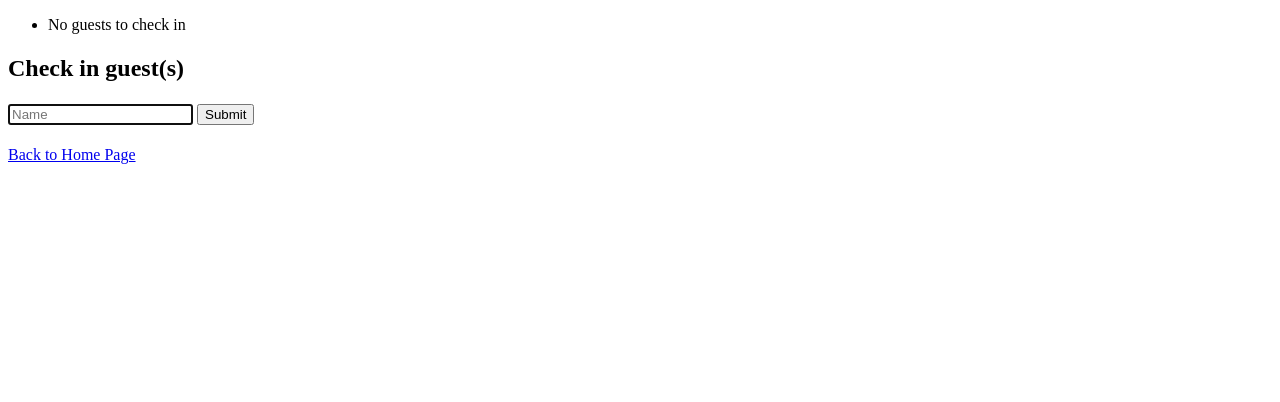
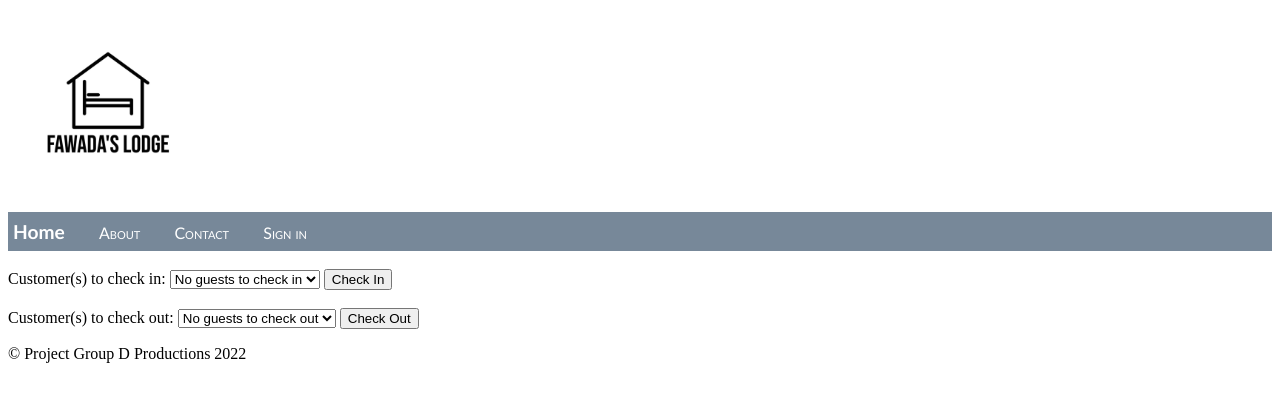
Before and after one commit to lcleigh/Lodge, a Django app: template Lodge/templates/lodge/checkin.html in a window 1280 px wide. Shown: the top 402 px of the page. Run offline with Django 4.2, Linux system fonts and the light colour scheme; the template is opened without the code that fills it, so the values that code supplies are empty.

Commit message:
Adding code to work with sql

```diff
--- /dev/null
+++ b/Lodge/static/lodge/site.css
@@ -0,0 +1,62 @@
+.message {
+    font-weight: 600;
+    color: blue;
+}
+
+.navbar {
+    background-color: lightslategray;
+    font-size: 1em;
+    font-family: 'Trebuchet MS', 'Lucida Sans Unicode', 'Lucida Grande', 'Lucida Sans', Arial, sans-serif;
+    color: white;
+    padding: 8px 5px 8px 5px;
+}
+
+.navbar a {
+    text-decoration: none;
+    color: inherit;
+}
+
+.navbar-brand {
+    font-size: 1.2em;
+    font-weight: 600;
+}
+
+.navbar-item {
+    font-variant: small-caps;
+    margin-left: 30px;
+}
+
+.body-content {
+    padding: 5px;
+    font-family:'Segoe UI', Tahoma, Geneva, Verdana, sans-serif;
+}
+
+.centered
+{
+       text-align: center;
+}
+
+.left
+{
+       text-align: left;
+}
+
+.large
+{
+    font-size: large;
+}
+
+ul {
+    list-style-type: none;
+    margin: 0;
+    padding: 0;
+  }
+
+  a {
+      color: #ff0000;
+      text-decoration: none;
+    }
+
+  a:hover {
+      text-decoration: underline;
+  }
--- a/Lodge/templates/lodge/checkin.html
+++ b/Lodge/templates/lodge/checkin.html
@@ -3,37 +3,42 @@
 {% block body %}
 
     <!--<h1>Check in list - {% now "l jS F Y" %}  </h1>-->
+        <br />
 
+    {% if messages %}
+        {% for message in messages %}
+            {% if message.tags == 'success' %}
+                <h1>{{ message|escape|safe }}</h1>
+            {% endif %}
+        {% endfor %}
+    {% endif %}
 
-    <ul>
-        {% for checkin in bookings %}
-            <label for="checkin">Customer to check in:</label>
-            <li> {{ cust_list }} </li>
+    <form action="{% url 'checked_in' %}" method="post">
+        {% csrf_token %}
+        <label for="checkin">Customer(s) to check in:</label>
+        <select name="cust">
+        {% for checkin in tocheckin %}
+            <option value={{checkin.0}}>{{checkin.1}} {{checkin.2}} - Room Number: {{checkin.3}}</option>
         {% empty %}
-            <li>No guests to check in</li>
+            <option value={{checkin.0}}>No guests to check in</option>
         {% endfor %}
-    </ul>
+        </select>
+        <input type="submit" value="Check In">
+    </form>
 
-    <h1> </h1>
+    <br />
 
-    <h2>Check in guest(s)</h2>
+    <form action="{% url 'checked_out' %}" method="post">
+        {% csrf_token %}
+        <label for="checkout">Customer(s) to check out:</label>
+        <select name="cust">
+        {% for checkout in tocheckout %}
+            <option value={{checkout.0}}>{{checkout.1}} {{checkout.2}} - Room Number: {{checkout.3}}</option>
+        {% empty %}
+            <option value={{checkout.0}}>No guests to check out</option>
+        {% endfor %}
+        </select>
+        <input type="submit" value="Check Out">
+    </form>
 
-    <h1> </h1>
-
-    <form>
-        <input autocomplete="off" autofocus id="name" placeholder="Name" type="text">
-        <input type="submit">
-    </form>
-    <script>
-
-        document.querySelector('form').addEventListener('submit', function(event) {
-            alert('All checked in, ' + document.querySelector('#name').value + '. Enjoy your stay!');
-            event.preventDefault();
-        });
-
-    </script>
-
-    <h1> </h1>
-
-    <a href="{% url 'index' %}">Back to Home Page</a>
 {% endblock %}
--- a/Lodge/templates/lodge/layout.html
+++ b/Lodge/templates/lodge/layout.html
@@ -1,10 +1,31 @@
 <!DOCTYPE html>
 <html lang="en">
     <head>
+        <head>
             <title>Fawada's Lodge</title>
+            {% load static %}
+            <link rel="stylesheet" type="text/css" href="{% static 'lodge/site.css' %}" />
         </head>
+
         <body>
+
+            <img src="{% static "lodge/media/Fawada_logo.jpg" %}" alt="home" width="200" />
+
+
+            <div class="navbar">
+                <a href="{% url 'index' %}" class="navbar-brand">Home</a>
+                <a href="{% url 'about' %}" class="navbar-item">About</a>
+                <a href="{% url 'contact' %}" class="navbar-item">Contact</a>
+                <a href="{% url 'signin' %}" class="navbar-item">Sign in</a>
+
+            </div>
+
             {% block body %}
             {% endblock %}
+
         </body>
+
+        <footer>
+            <p>© Project Group D Productions 2022</p>
+        </footer>
 </html>
--- a/Lodge/urls.py
+++ b/Lodge/urls.py
@@ -2,5 +2,12 @@ from django.urls import path
 from . import views
 
 urlpatterns = [
-    path("", views.index),
-    path("checkin", views.checkin),]
+    path("index", views.index, name="index"),
+    path("checkin", views.checkin, name="checkin"),
+    path("checked_in", views.checked_in, name="checked_in"),
+    path("checked_out", views.checked_out, name="checked_out"),
+    path("home/", views.contact, name="home"),
+    path("about/", views.about, name="about"),
+    path("contact/", views.contact, name="contact"),
+    path("signin/", views.contact, name="signin")
+]
--- a/web_project/settings.py
+++ b/web_project/settings.py
@@ -120,7 +120,7 @@ USE_TZ = True
 # Static files (CSS, JavaScript, Images)
 # https://docs.djangoproject.com/en/4.0/howto/static-files/
 
-STATIC_URL = 'static/'
+STATIC_URL = '/static/'
 
 # Default primary key field type
 # https://docs.djangoproject.com/en/4.0/ref/settings/#default-auto-field
```
Also changed, not shown: Lodge/views.py (+60 -36 lines), Lodge/static/lodge/media/Fawada_logo.jpg (added), Lodge/templates/lodge/checkout.html (added). Lines whose indentation alone changed are shown as unchanged.
